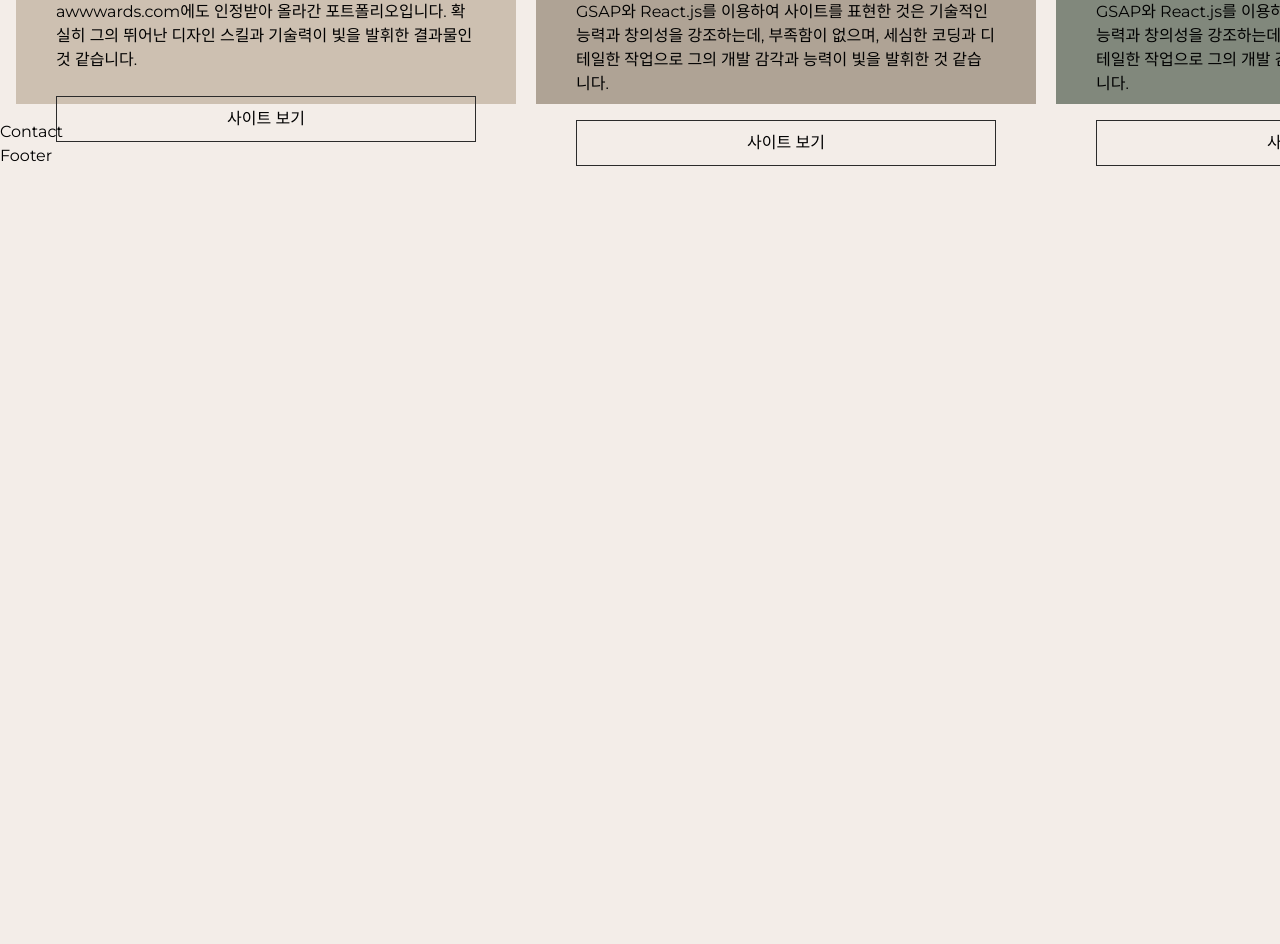
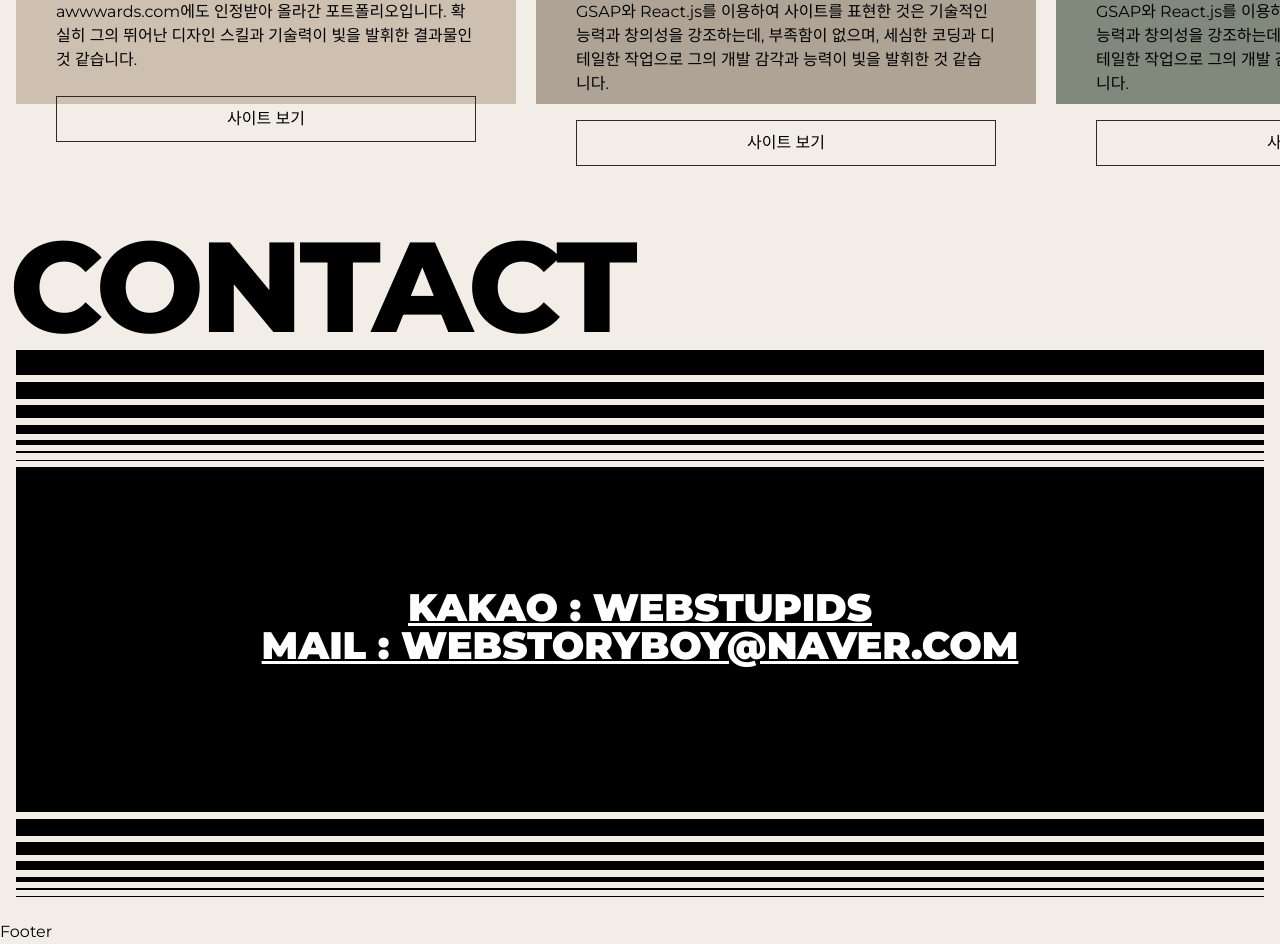
Before and after one commit to hongjongmun/port2023-react, a React (Create React App) app: page / in a window 1280 px wide. Shown: the part 5440-6384 px from the top of the page. Before the commit the page ends 5608 px from the top, so only its background shows below. Built offline with nearby package versions, Linux system fonts and the light colour scheme; a small style sheet from the web is missing; the HTML template or start-up script is replaced by a standard one; a web font is replaced by a local one.

Commit message:
연락처 작업

```diff
--- a/src/assets/scss/section/_contact.scss
+++ b/src/assets/scss/section/_contact.scss
@@ -0,0 +1,127 @@
+#contact {
+    height: 100vh;
+}
+.contact__inner {
+    width: 100%;
+    height: 100%;
+    padding: 16px;
+    display: flex;
+    align-items: flex-start;
+    justify-content: flex-end;
+    flex-direction: column;
+
+    @media (max-width: 800px){
+        justify-content: center;
+    }
+
+    .contact__title {
+        font-size: 10vw;
+        text-transform: uppercase;
+        line-height: 1;
+        font-weight: 800;
+        white-space: nowrap;
+        text-indent: -0.5vw;
+        letter-spacing: -0.3vw;
+
+        @media (max-width: 800px){
+            display: none;
+        }
+    }
+    .contact__text {
+        width: 100%;
+        height: 40vh;
+        background-color: var(--black);
+        color: var(--white);
+        display: flex;
+        align-items: center;
+        justify-content: center;
+        flex-direction: column;
+        position: relative;
+
+        .text {
+            font-size: 3vw;
+            line-height: 1;
+            font-weight: 900;
+            text-transform: uppercase;
+            text-decoration: underline;
+            text-align: center;
+            position: relative;
+            z-index: 100;
+            transition: all 0.3s;
+            cursor: all-scroll;
+
+            @media (max-width: 800px){
+                font-size: 24px;
+                padding: 0 16px;
+                word-break: break-all;
+            }
+        }
+    }
+    .contact__lines {
+        width: 100%;
+
+        .line {
+            display: block;
+            width: 100%;
+            height: 1px;
+            background-color: var(--black);
+            margin-bottom: 0.5vw;
+
+            &:nth-child(1){
+                height: 25px;
+            }
+            &:nth-child(2){
+                height: 17px;
+            }
+            &:nth-child(3){
+                height: 13px;
+            }
+            &:nth-child(4){
+                height: 9px;
+            }
+            &:nth-child(5){
+                height: 5px;
+            }
+            &:nth-child(6){
+                height: 2px;
+            }
+            &:nth-child(7){
+                height: 1px;
+            }
+        }
+
+        &.top {
+            .line {
+                margin-top: 0.5vw;
+                margin-bottom: 0;
+                display: none;
+
+                @media (max-width: 800px){
+                    display: block;
+                }
+
+                &:nth-child(1){
+                    height: 1px;
+                }
+                &:nth-child(2){
+                    height: 2px;
+                }
+                &:nth-child(3){
+                    height: 5px;
+                }
+                &:nth-child(4){
+                    height: 9px;
+                }
+                &:nth-child(5){
+                    height: 13px;
+                }
+                &:nth-child(6){
+                    height: 17px;
+                }
+                &:nth-child(7){
+                    height: 25px;
+                }
+            }
+        }
+    }
+}
--- a/src/components/Contact.jsx
+++ b/src/components/Contact.jsx
@@ -1,9 +1,54 @@
-import React from 'react'
+import React from "react";
+
+const contactText = [
+  {
+      link: "https://open.kakao.com/o/gM7YLzwf",
+      title: "KAKAO : webstupids",
+  },
+  {
+      link: "mailto:webstoryboy@naver.com",
+      title: "mail : webstoryboy@naver.com",
+  },
+];
 
 const Contact = () => {
-  return (
-    <div>Contact</div>
-  )
-}
+    return (
+        <section id="contact">
+            <div className="contact__inner">
+                <h2 className="contact__title">Contact</h2>
+                <div className="contact__lines" aria-hidden="true">
+                    <span className="line"></span>
+                    <span className="line"></span>
+                    <span className="line"></span>
+                    <span className="line"></span>
+                    <span className="line"></span>
+                    <span className="line"></span>
+                    <span className="line"></span>
+                </div>
+                <div className="contact__text">
+                    <div className="text">
+                      {contactText.map((contact, key) => (
+                        <div key={key}>
+                            <a
+                                href={contact.link}
+                                target="_blank"
+                                rel="noreferrer">{contact.title}</a>
+                        </div>
+                      ))}
+                    </div>
+                </div>
+                <div className="contact__lines bottom" aria-hidden="true">
+                    <span className="line"></span>
+                    <span className="line"></span>
+                    <span className="line"></span>
+                    <span className="line"></span>
+                    <span className="line"></span>
+                    <span className="line"></span>
+                    <span className="line"></span>
+                </div>
+            </div>
+        </section>
+    );
+};
 
-export default Contact
+export default Contact;
```
